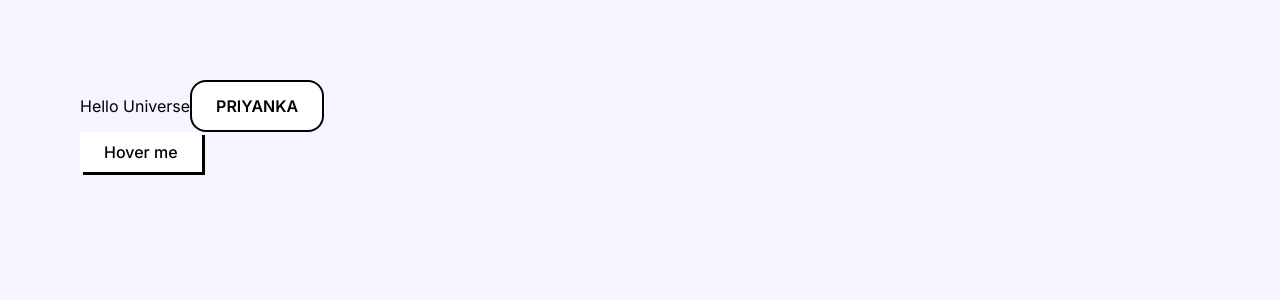
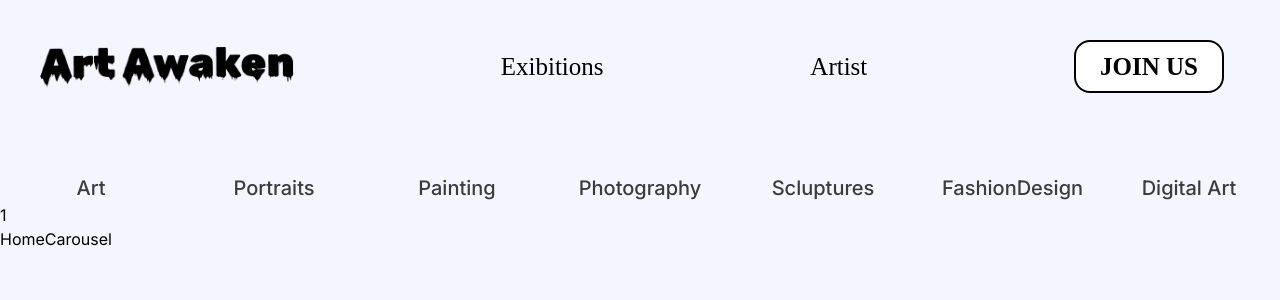
Before and after one commit to priyankashah3107/ArtAwaken, a Next.js app: page / in a window 1280 px wide. Shown: the top 300 px of the page. Built offline with nearby package versions, Linux system fonts and the light colour scheme.

Commit message:
feat: mainNav + navBar

```diff
--- a/src/app/globals.css
+++ b/src/app/globals.css
@@ -13,19 +13,33 @@
   font-size: 20px;
   font-style: normal;
   font-weight: 500;
-  line-height: normal;
+  /* line-height: normal; */
+   /* width: 112px;  */
+  /* height: 36px;  */
 }
 
 .nav:hover{
   color: white;
   background-color: #0038FF;
   display: flex;
-  width: 112px;
-  height: 36px;
+  /* width: 112px;  */
+  /* height: 60px;  */
   align-items: center;
   justify-content: center;
   gap: 10;
-  flex-shrink: 0;
+
+  border-radius: 33px;
+  transition: all 0.3s ease;
+}
+
+
+.mainav{
+  color: #000;
+font-family: "Sansita Swashed";
+font-size: 25px;
+font-style: normal;
+font-weight: 500;
+line-height: 100%; /* 25px */
 }
 
 .homeh{
--- a/src/app/page.tsx
+++ b/src/app/page.tsx
@@ -1,12 +1,11 @@
-import Button, { ButtonTwo } from '@/projectcomponet/Button'
+
+import Home from '@/projectcomponet/Home'
 import React from 'react'
 
 const page = () => {
   return (
-    <div className='p-20'>
-      Hello Universe
-      <Button />
-      <ButtonTwo />
+    <div className='w-screen h-full'>
+      <Home />
     </div>
   )
 }
--- a/src/projectcomponet/Button.tsx
+++ b/src/projectcomponet/Button.tsx
@@ -1,9 +1,9 @@
 import React from 'react'
 
-const Button = () => {
+const Button = ({}) => {
   return (
     <button className="rounded-2xl border-2 border-solid border-black bg-white px-6 py-3 font-semibold uppercase text-black transition-all duration-300 hover:translate-x-[-4px] hover:translate-y-[-4px] hover:rounded-md hover:shadow-[4px_4px_0px_black] active:translate-x-[0px] active:translate-y-[0px] active:rounded-2xl active:shadow-none">
-      Priyanka
+      Join us
     </button>
   )
 }
@@ -16,8 +16,8 @@ export default Button
 export const ButtonTwo = () => {
    return (
     <div className="">
-      <button className="px-6 py-2 font-medium bg-white text-black w-fit transition-all shadow-[3px_3px_0px_black] hover:shadow-none hover:translate-x-[3px] hover:translate-y-[3px]">
-        Hover me
+      <button className="px-8 py-2 text-xl font-bold font-['Inter'] leading-loose rounded-3xl  bg-white text-black w-fit transition-all shadow-[3px_3px_0px_black] hover:shadow-none hover:translate-x-[3px] hover:translate-y-[3px]">
+        Explore Now
       </button>
     </div>
    )
--- a/src/projectcomponet/Home.tsx
+++ b/src/projectcomponet/Home.tsx
@@ -1,9 +1,22 @@
 "use client";
 import React from 'react'
+import MainNav from './MainNav';
+import Navbar from './Navbar';
+import HomeCarousel from './HomeCarousel';
 
 const Home = () => {
   return (
-    <div>Home</div>
+     <>
+     <div>
+      <MainNav />
+      <Navbar />
+
+      <div>
+        <div>1</div>
+         <div><HomeCarousel /></div>
+      </div>
+     </div>
+     </>
   )
 }
 
--- /dev/null
+++ b/src/projectcomponet/MainNav.tsx
@@ -0,0 +1,35 @@
+import React from 'react'
+import Button from './Button'
+import Image from 'next/image'
+const mainav = [
+  {
+    id: 1,
+    name: "Exibitions"
+  },
+  {
+    id: 2,
+    name: "Artist"
+  },
+  {
+    id: 3,
+    name: <Button />
+  }
+]
+
+const MainNav = () => {
+  return (
+    <>
+
+     <div className="flex flex-row gap-28 md:gap-44  lg:gap-0  lg:justify-between  pl-10 pr-10 lg:pl-10 lg:pr-14 mt-10 items-center text-center">
+      <Image src={"/logo.png"} alt='img' width={100} height={45} className="w-[120px] lg:w-[254px] lg:h-[42px] " />
+      {mainav.map((val, idx) => (
+         <div key={idx}>
+           <p className='mainav'>{val.name}</p>
+         </div>
+      ))}
+     </div>
+    </>
+  )
+}
+
+export default MainNav
--- /dev/null
+++ b/src/projectcomponet/Navbar.tsx
@@ -0,0 +1,47 @@
+import React from 'react'
+
+const nav = [
+  {
+    id: 1,
+    name: "Art",
+  },
+  {
+    id: 2,
+    name: "Portraits",
+  },
+  {
+    id: 3,
+    name: "Painting"
+  },
+  {
+    id: 4,
+    name: "Photography"
+  },
+  {
+    id: 5,
+    name: "Scluptures"
+  },
+  {
+    id: 6,
+    name: "FashionDesign"
+  },
+  {
+    id: 7,
+    name: "Digital Art"
+  }
+]
+const Navbar = () => {
+  return (
+    <>
+     <nav className='flex flex-row lg:justify-center lg:gap-[55px] items-center text-center mt-20 '>
+       {nav.map((item, idx) => (
+         <div key={idx} className=" rounded-[30px]">
+           <p className='nav w-32'>{item.name}</p>
+         </div>
+       ))}
+     </nav>
+    </>
+  )
+}
+
+export default Navbar
```
